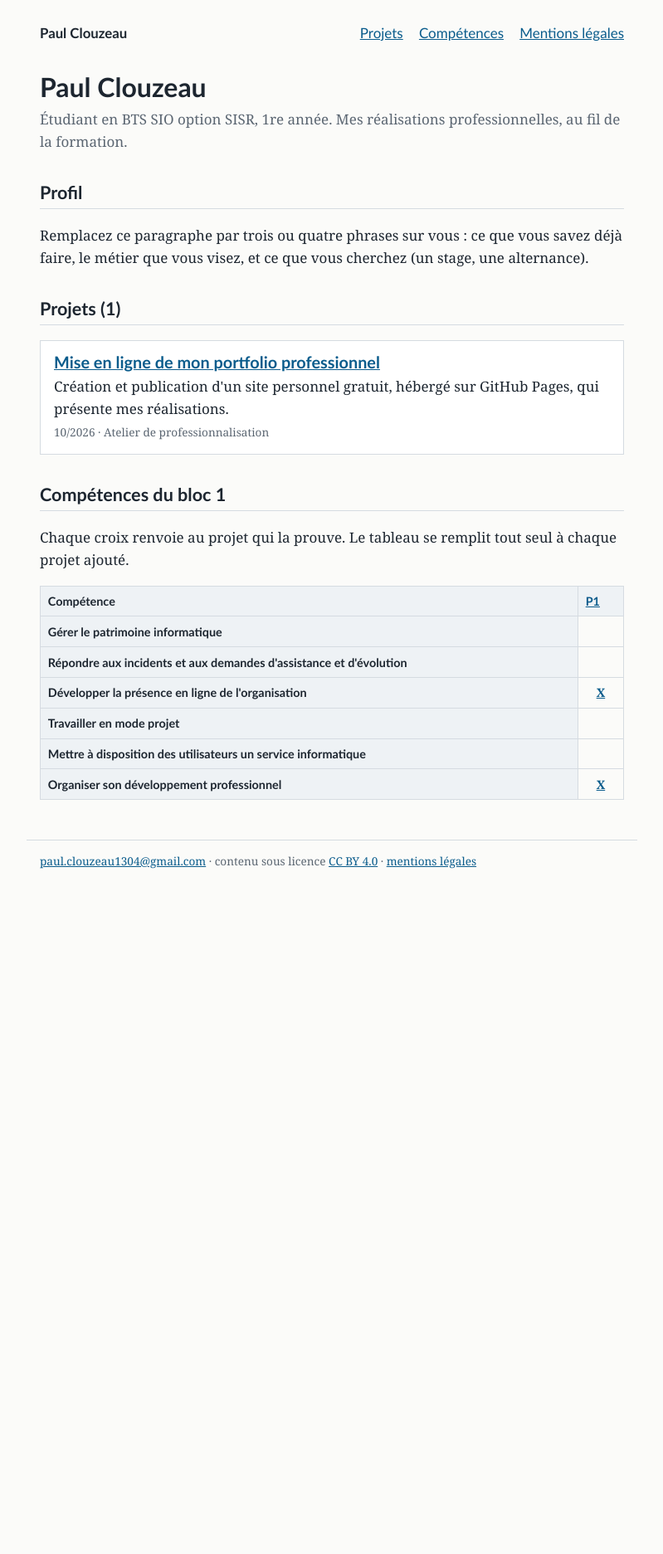
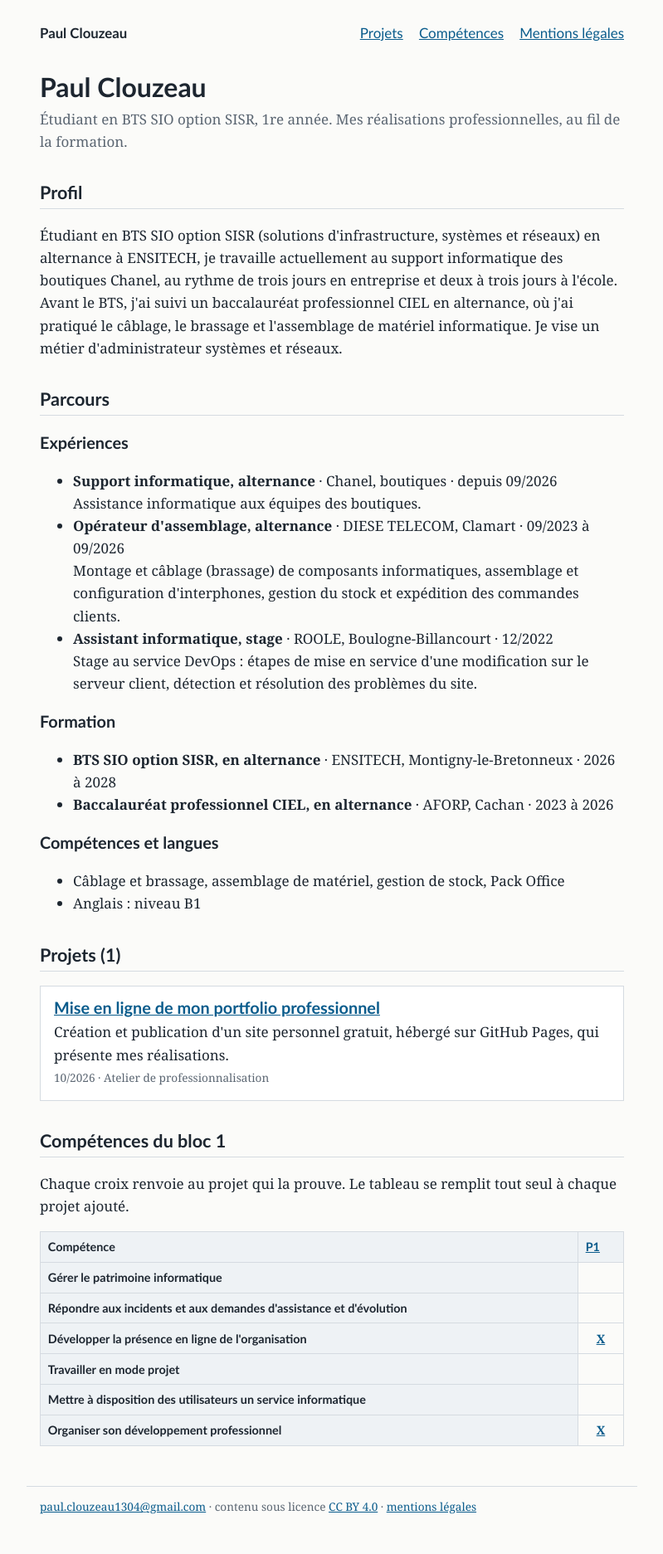
Before and after one commit to paulclouzeau1304-spec/portfolio, a Jekyll site: the page built from index.html, in a window 1280 px wide. Shown: the whole page at 83% size, without its empty margins (240-1039 px from the left). Built offline with Jekyll 4.4.1, drawn with Linux system fonts in a browser that asks for light colours; before the commit the page ends 1094 px from its top, so only the background shows below that.

Commit message:
Update index.html

```diff
--- a/index.html
+++ b/index.html
@@ -5,8 +5,28 @@ layout: default
 <p class="sous-titre">{{ site.description }}</p>
 
 <h2>Profil</h2>
-<p>Remplacez ce paragraphe par trois ou quatre phrases sur vous : ce que vous savez déjà faire, le métier que vous visez, et ce que vous cherchez (un stage, une alternance).</p>
+<p>Étudiant en BTS SIO option SISR (solutions d'infrastructure, systèmes et réseaux) en alternance à ENSITECH, je travaille actuellement au support informatique des boutiques Chanel, au rythme de trois jours en entreprise et deux à trois jours à l'école. Avant le BTS, j'ai suivi un baccalauréat professionnel CIEL en alternance, où j'ai pratiqué le câblage, le brassage et l'assemblage de matériel informatique. Je vise un métier d'administrateur systèmes et réseaux.</p>
 
+<h2>Parcours</h2>
+
+<h3>Expériences</h3>
+<ul>
+  <li><strong>Support informatique, alternance</strong> · Chanel, boutiques · depuis 09/2026<br>Assistance informatique aux équipes des boutiques.</li>
+  <li><strong>Opérateur d'assemblage, alternance</strong> · DIESE TELECOM, Clamart · 09/2023 à 09/2026<br>Montage et câblage (brassage) de composants informatiques, assemblage et configuration d'interphones, gestion du stock et expédition des commandes clients.</li>
+  <li><strong>Assistant informatique, stage</strong> · ROOLE, Boulogne-Billancourt · 12/2022<br>Stage au service DevOps : étapes de mise en service d'une modification sur le serveur client, détection et résolution des problèmes du site.</li>
+</ul>
+
+<h3>Formation</h3>
+<ul>
+  <li><strong>BTS SIO option SISR, en alternance</strong> · ENSITECH, Montigny-le-Bretonneux · 2026 à 2028</li>
+  <li><strong>Baccalauréat professionnel CIEL, en alternance</strong> · AFORP, Cachan · 2023 à 2026</li>
+</ul>
+
+<h3>Compétences et langues</h3>
+<ul>
+  <li>Câblage et brassage, assemblage de matériel, gestion de stock, Pack Office</li>
+  <li>Anglais : niveau B1</li>
+</ul>
 {% assign projets = site.projets | sort: "date" | reverse %}
 
 <h2 id="projets">Projets ({{ projets.size }})</h2>
```
